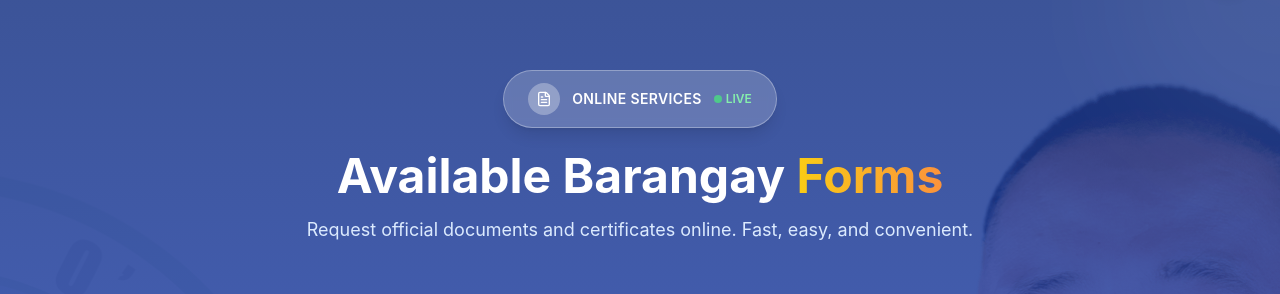
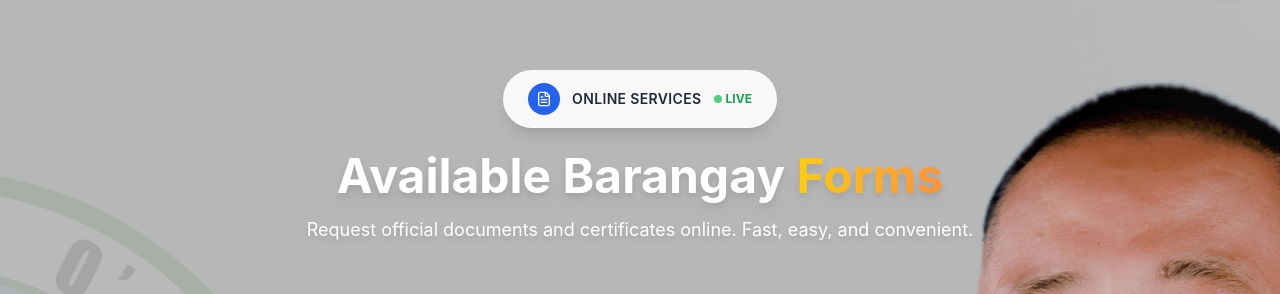
Before and after one commit to norielvc/ibaoesteportal, a Next.js app in the folder frontend/: page / in a window 1280 px wide. Shown: the part 787-1081 px from the top of the page. Built offline with nearby package versions, Linux system fonts and the light colour scheme; no server answers.

Commit message:
Remove blue overlay to show barangay captain background image clearly

```diff
--- a/frontend/pages/index.js
+++ b/frontend/pages/index.js
@@ -478,8 +478,8 @@ export default function BarangayPortal() {
           style={{ backgroundImage: 'url(/images/barangay-captain.jpg)' }}
         />
 
-        {/* Background Overlay for Text Readability */}
-        <div className="absolute inset-0 bg-gradient-to-b from-blue-900/85 via-blue-800/80 to-blue-900/85"></div>
+        {/* Light Overlay for Text Readability (Optional) */}
+        <div className="absolute inset-0 bg-black/20"></div>
 
         {/* Additional Decorative Overlays */}
         <div className="absolute top-0 left-0 w-full h-full overflow-hidden pointer-events-none">
@@ -491,20 +491,20 @@ export default function BarangayPortal() {
           {/* Section Header */}
           <div className="text-center mb-16">
             {/* Enhanced Online Services Badge */}
-            <div className="inline-flex items-center gap-3 px-6 py-3 bg-white/20 backdrop-blur-sm border border-white/30 text-white rounded-full text-sm font-semibold mb-6 shadow-lg">
-              <div className="flex items-center justify-center w-8 h-8 bg-white/30 rounded-full">
-                <FileText className="w-4 h-4" />
+            <div className="inline-flex items-center gap-3 px-6 py-3 bg-white/90 backdrop-blur-sm border border-white/50 text-gray-800 rounded-full text-sm font-semibold mb-6 shadow-lg">
+              <div className="flex items-center justify-center w-8 h-8 bg-blue-600 rounded-full">
+                <FileText className="w-4 h-4 text-white" />
               </div>
               <span className="tracking-wide">ONLINE SERVICES</span>
               <div className="flex items-center gap-1">
-                <span className="w-2 h-2 bg-green-400 rounded-full animate-pulse"></span>
-                <span className="text-xs text-green-300">LIVE</span>
+                <span className="w-2 h-2 bg-green-500 rounded-full animate-pulse"></span>
+                <span className="text-xs text-green-600 font-bold">LIVE</span>
               </div>
             </div>
-            <h2 className="text-4xl md:text-5xl font-bold text-white mb-4">
+            <h2 className="text-4xl md:text-5xl font-bold text-white drop-shadow-lg mb-4">
               Available Barangay <span className="text-transparent bg-clip-text bg-gradient-to-r from-yellow-400 to-orange-400">Forms</span>
             </h2>
-            <p className="text-blue-100 max-w-2xl mx-auto text-lg">
+            <p className="text-white drop-shadow-md max-w-2xl mx-auto text-lg">
               Request official documents and certificates online. Fast, easy, and convenient.
             </p>
           </div>
```
